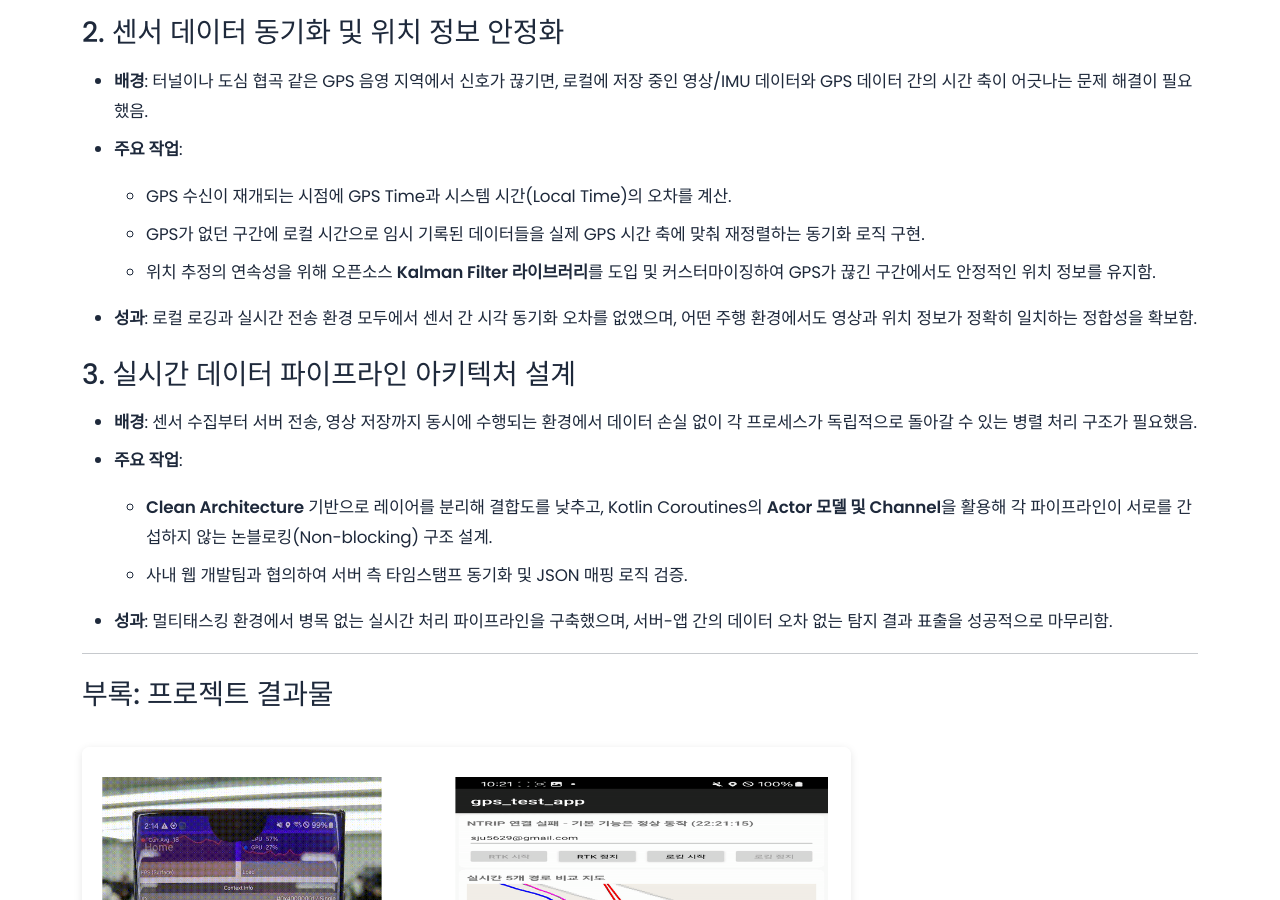
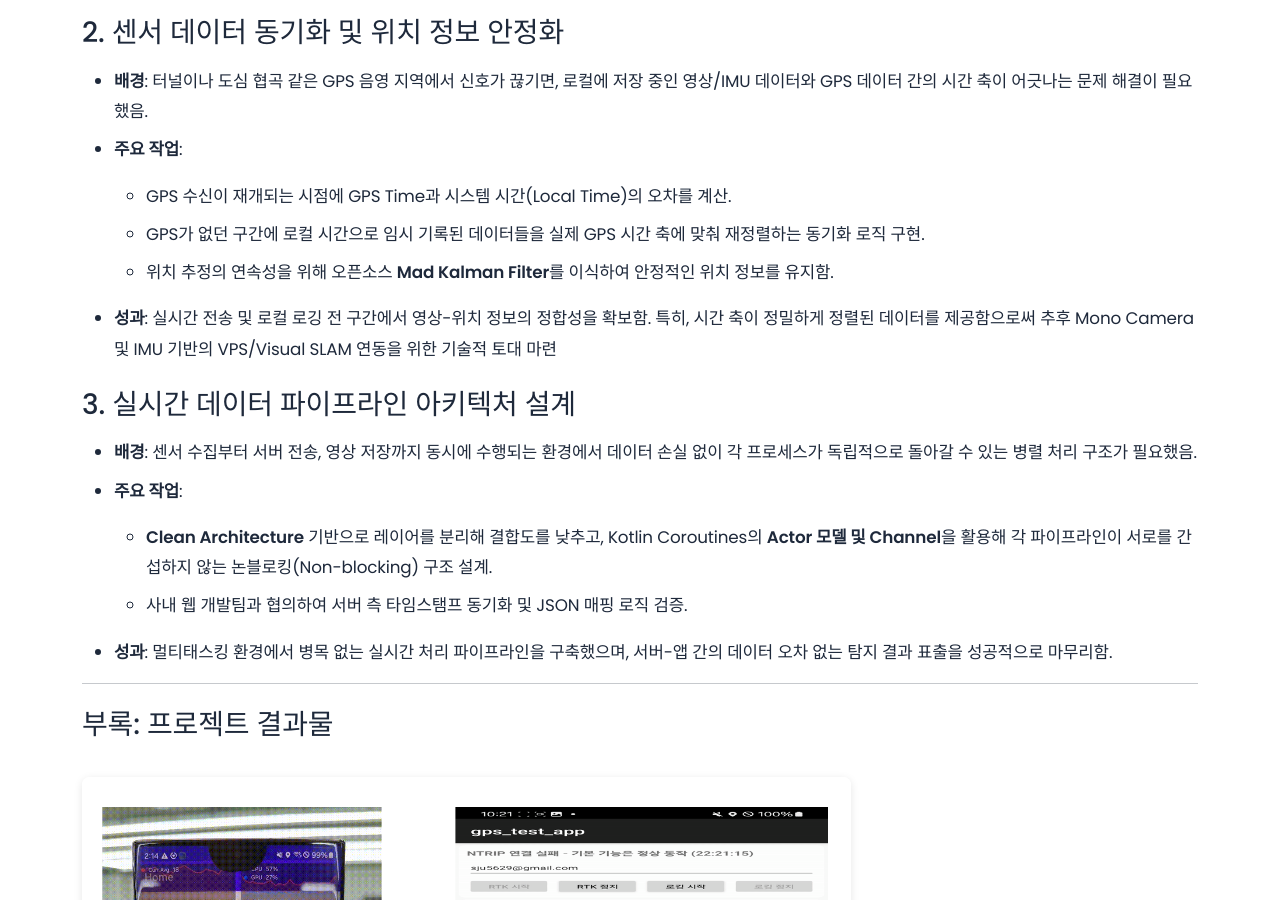
Before and after one commit to jinwoo-Sync/jinwoo-Sync.github.io, a Jekyll site: the page built from _projects/real-time_poi.md, in a window 1280 px wide and 900 px high, scrolled down 1466 px. Built offline with Jekyll 4.4.1, drawn with Linux system fonts in a browser that asks for light colours.

Commit message:
센서 동기화 부분 수정

```diff
--- a/_projects/real-time_poi.md
+++ b/_projects/real-time_poi.md
@@ -32,8 +32,8 @@
 - **주요 작업**:
   - GPS 수신이 재개되는 시점에 GPS Time과 시스템 시간(Local Time)의 오차를 계산.
   - GPS가 없던 구간에 로컬 시간으로 임시 기록된 데이터들을 실제 GPS 시간 축에 맞춰 재정렬하는 동기화 로직 구현.
-  - 위치 추정의 연속성을 위해 오픈소스 **Kalman Filter 라이브러리**를 도입 및 커스터마이징하여 GPS가 끊긴 구간에서도 안정적인 위치 정보를 유지함.
-- **성과**: 로컬 로깅과 실시간 전송 환경 모두에서 센서 간 시각 동기화 오차를 없앴으며, 어떤 주행 환경에서도 영상과 위치 정보가 정확히 일치하는 정합성을 확보함.
+  - 위치 추정의 연속성을 위해 오픈소스 **Mad Kalman Filter**를 이식하여 안정적인 위치 정보를 유지함.
+- **성과**: 실시간 전송 및 로컬 로깅 전 구간에서 영상-위치 정보의 정합성을 확보함. 특히, 시간 축이 정밀하게 정렬된 데이터를 제공함으로써 추후 Mono Camera 및 IMU 기반의 VPS/Visual SLAM 연동을 위한 기술적 토대 마련
 
 ### 3. 실시간 데이터 파이프라인 아키텍처 설계
 - **배경**: 센서 수집부터 서버 전송, 영상 저장까지 동시에 수행되는 환경에서 데이터 손실 없이 각 프로세스가 독립적으로 돌아갈 수 있는 병렬 처리 구조가 필요했음.
```
